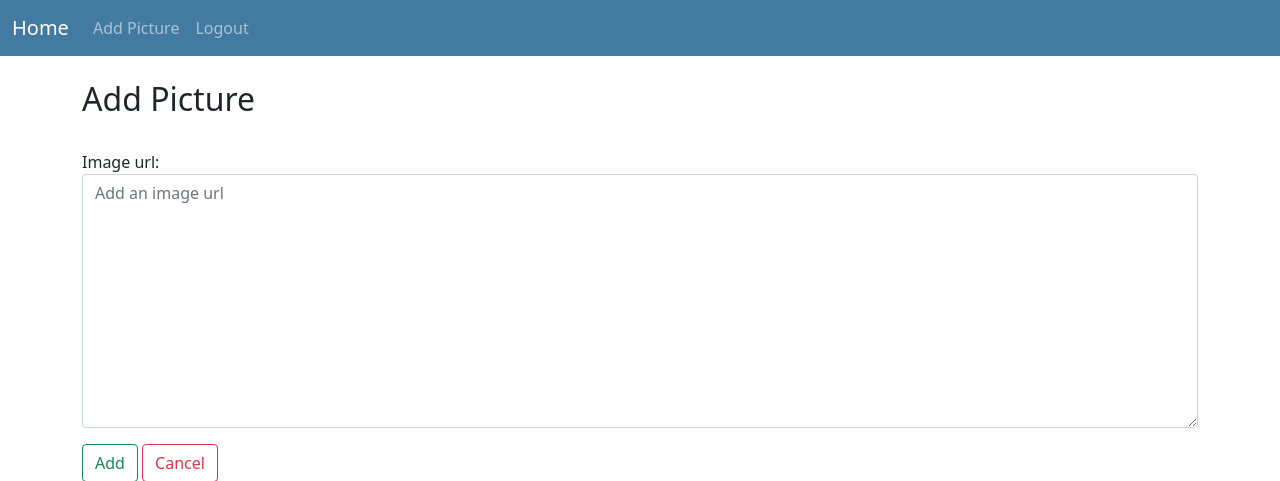
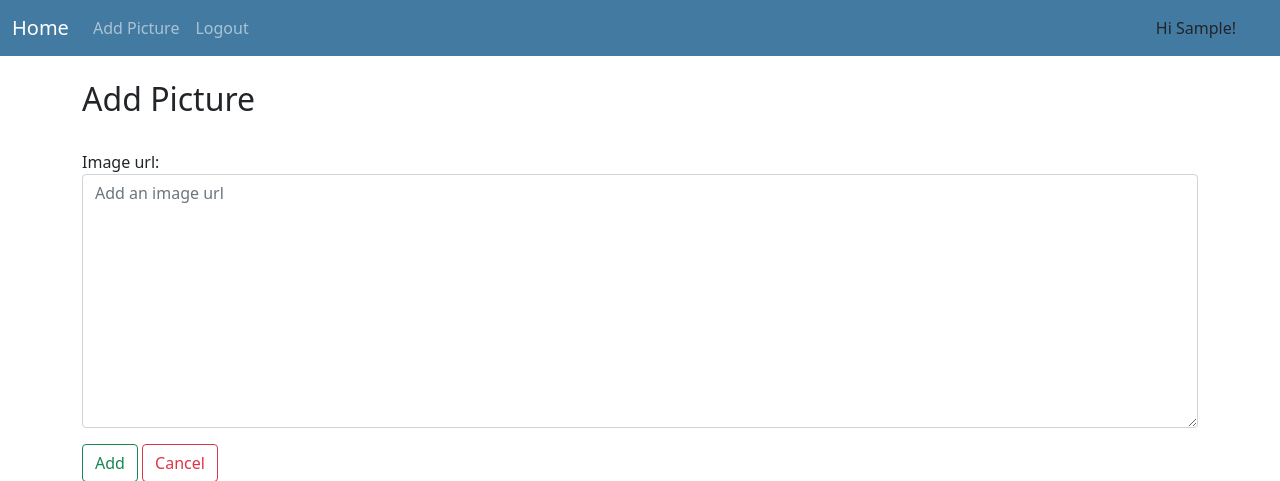
Before and after one commit to racevedo12/My-Journey, a Django app: page /picture/add in a window 1280 px wide. Shown: the top 481 px of the page. Run offline with Django 3.2, Linux system fonts and the light colour scheme; the visitor is signed in with stand-in values (Sample User, id 1); some libraries are stand-ins or nearby versions.

Commit message:
:hammer: Adding first name of user logged in into the navbar

```diff
--- a/my_journey/templates/my_journey/base.html
+++ b/my_journey/templates/my_journey/base.html
@@ -45,6 +45,18 @@
               {% endif %}
 
             </ul>
+
+          <ul class="navbar-nav ms-auto mb-2 mb-lg-0">
+
+            {% if user.is_authenticated %}
+
+              <li class="nav-item">
+                Hi {{ user.first_name }}!
+              </li>
+
+            {% endif %}
+          <ul>
+
           </div>
 
         </div>
```
